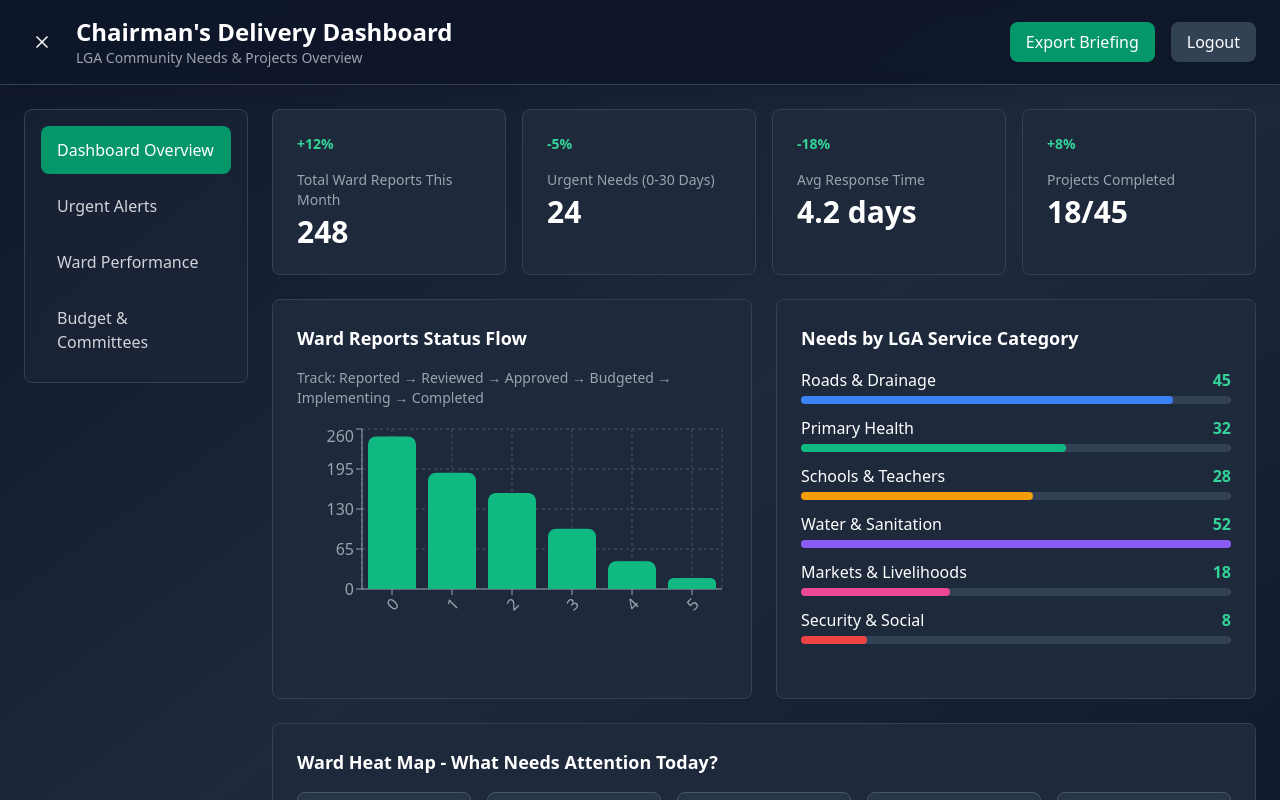
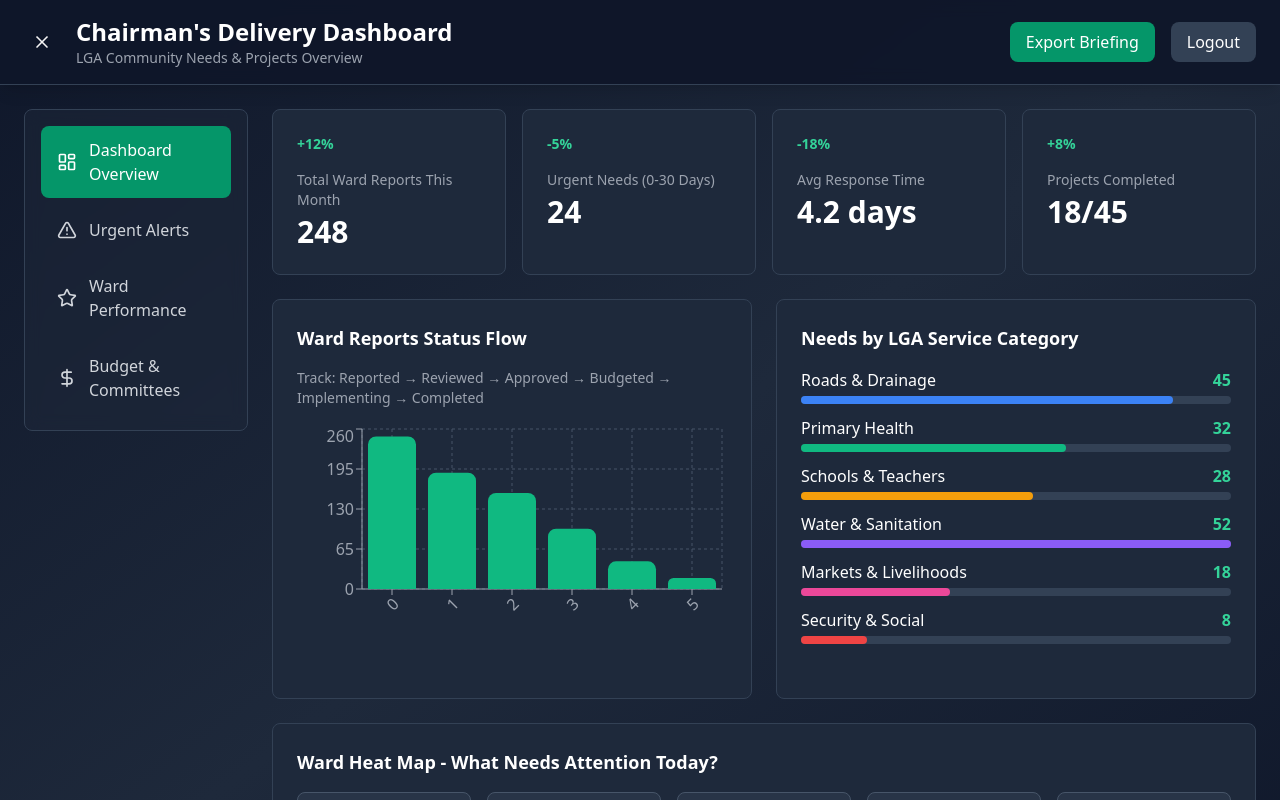
Before and after one commit to mikailyusuf/mmc-needs-repository, a Next.js app: page / in a window 1280 px wide. Both pictures are taken after a click on the button "Sign In". Shown: the top 800 px of the page. Built offline with nearby package versions, Linux system fonts and the light colour scheme.

Commit message:
feat: add lucide-react icons to Chairman's Dashboard navigation
Update navigation menu with hero icons from lucide-react.

Co-authored-by: Mikail Yusuf <39338964+mikailyusuf@users.noreply.github.com>

```diff
--- a/components/chairman-dashboard.tsx
+++ b/components/chairman-dashboard.tsx
@@ -20,6 +20,10 @@ import {
   LogOut,
   Menu,
   X,
+  LayoutDashboard,
+  AlertTriangle,
+  Star,
+  DollarSign,
 } from 'lucide-react';
 
 // Chairman's KPI Data
@@ -129,20 +133,21 @@ export default function ChairmanDashboard({ onLogout }: { onLogout: () => void }
           <aside className="w-56 bg-slate-800/50 backdrop-blur rounded-lg border border-slate-700 p-4 h-fit sticky top-24">
             <nav className="space-y-2">
               {[
-                { id: 'overview', label: 'Dashboard Overview' },
-                { id: 'alerts', label: 'Urgent Alerts' },
-                { id: 'performance', label: 'Ward Performance' },
-                { id: 'budget', label: 'Budget & Committees' },
+                { id: 'overview', label: 'Dashboard Overview', Icon: LayoutDashboard },
+                { id: 'alerts', label: 'Urgent Alerts', Icon: AlertTriangle },
+                { id: 'performance', label: 'Ward Performance', Icon: Star },
+                { id: 'budget', label: 'Budget & Committees', Icon: DollarSign },
               ].map((item) => (
                 <button
                   key={item.id}
                   onClick={() => setActiveView(item.id as any)}
-                  className={`w-full text-left px-4 py-3 rounded-lg transition ${
+                  className={`w-full text-left px-4 py-3 rounded-lg transition flex items-center gap-3 ${
                     activeView === item.id
                       ? 'bg-emerald-600 text-white'
                       : 'text-gray-300 hover:bg-slate-700'
                   }`}
                 >
+                  <item.Icon className="w-5 h-5 flex-shrink-0" />
                   {item.label}
                 </button>
               ))}
```
